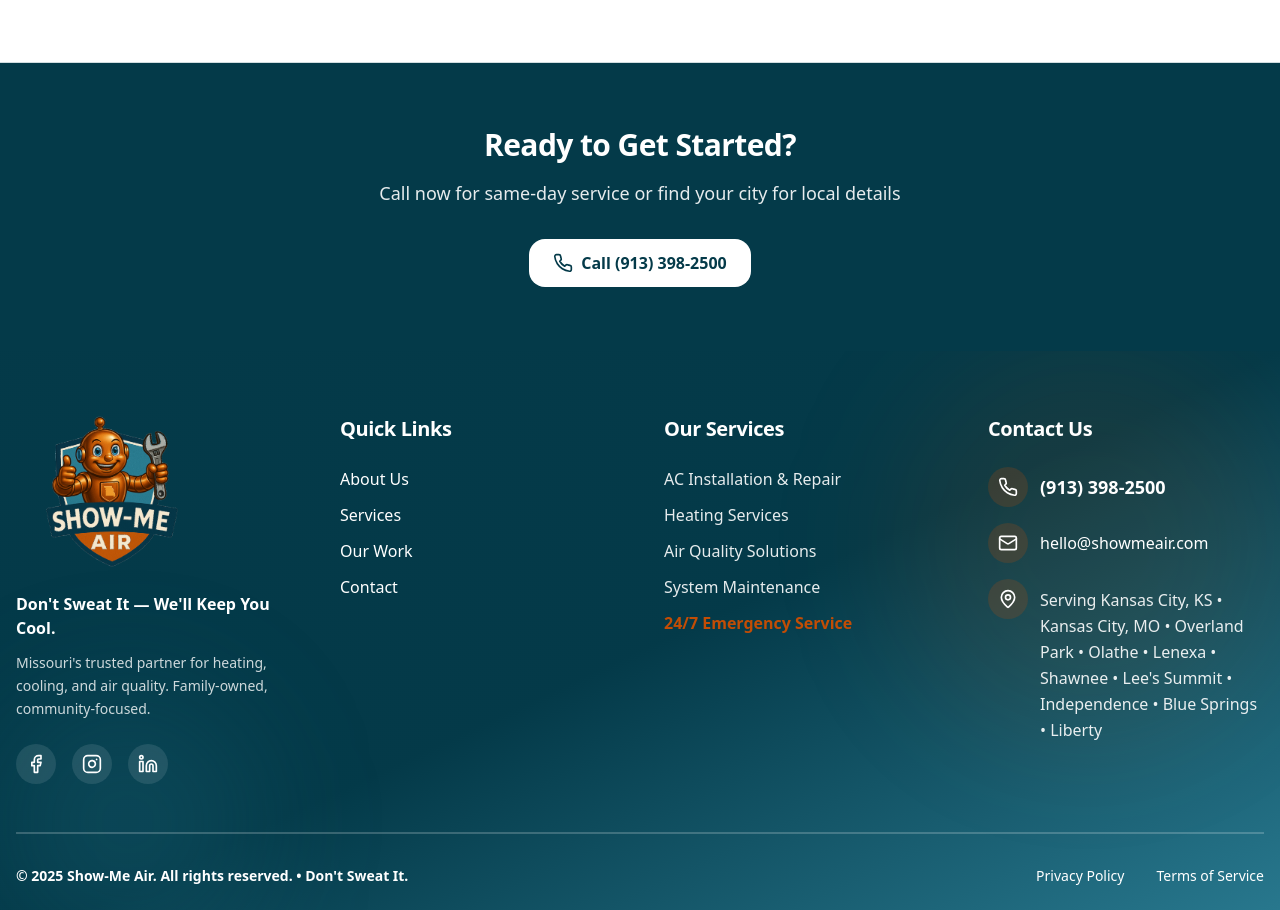
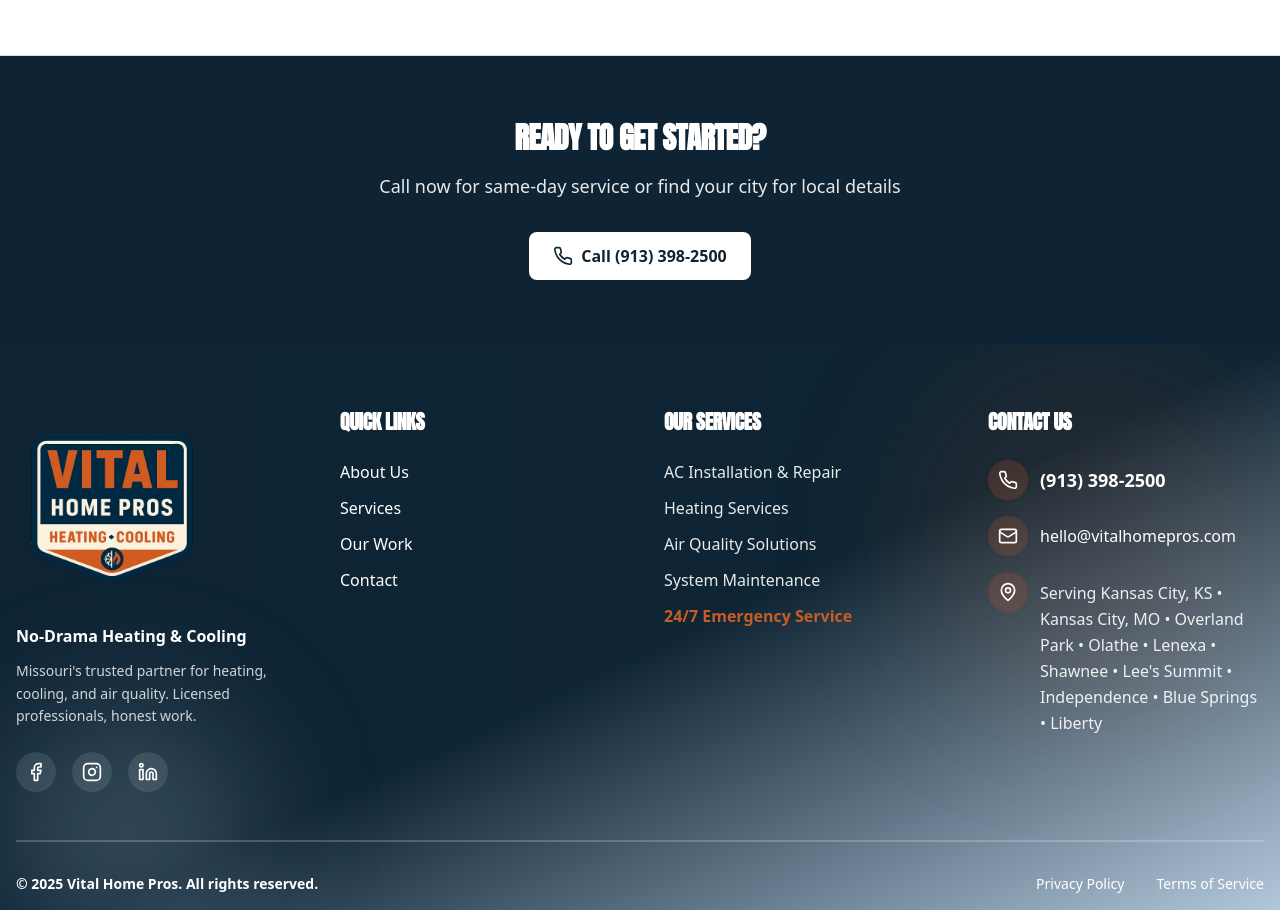
Before and after one commit to landonsmoore57-afk/showme-build-bold, a React (Vite) app: page /services in a window 1280 px wide. Shown: the part 1887-2797 px from the top of the page. Built offline with nearby package versions, Linux system fonts and the light colour scheme; the HTML template or start-up script is replaced by a standard one.

Commit message:
Update branding to Vital Home Pros

```diff
--- a/index.html
+++ b/index.html
@@ -14,18 +14,24 @@
     <meta charset="UTF-8" />
     <link rel="icon" href="/favicon.png" type="image/png">
     <meta name="viewport" content="width=device-width, initial-scale=1.0" />
-    <title>Kansas City HVAC Experts | Show-Me Air</title>
-    <meta name="description" content="Trusted HVAC service in Kansas City metro. Fast AC & furnace repair, installations, 24/7 emergency service. Licensed pros — (913) 219-1136." />
-    <meta name="author" content="Show-Me HVAC" />
-    <meta name="keywords" content="HVAC Missouri, AC repair, heating services, air conditioning installation, furnace repair, St. Louis HVAC, Kansas City HVAC" />
 
-    <meta property="og:title" content="Show-Me HVAC | Missouri Heating & Cooling Experts" />
-    <meta property="og:description" content="Trusted HVAC services for residential and commercial properties across Missouri. AC repair, heating installation, and 24/7 emergency service." />
+    <!-- Google Fonts - Anton for headlines -->
+    <link rel="preconnect" href="https://fonts.googleapis.com">
+    <link rel="preconnect" href="https://fonts.gstatic.com" crossorigin>
+    <link href="https://fonts.googleapis.com/css2?family=Anton&display=swap" rel="stylesheet">
+
+    <title>Kansas City HVAC Experts | Vital Home Pros</title>
+    <meta name="description" content="Trusted HVAC service in Kansas City metro. Fast AC & furnace repair, installations, 24/7 emergency service. Licensed pros — (913) 398-2500." />
+    <meta name="author" content="Vital Home Pros" />
+    <meta name="keywords" content="HVAC Missouri, AC repair, heating services, air conditioning installation, furnace repair, Kansas City HVAC, Vital Home Pros" />
+
+    <meta property="og:title" content="Vital Home Pros | Kansas City Heating & Cooling Experts" />
+    <meta property="og:description" content="Trusted HVAC services for residential and commercial properties across Kansas City metro. AC repair, heating installation, and 24/7 emergency service." />
     <meta property="og:type" content="website" />
     <meta property="og:image" content="/og-image.png" />
 
     <meta name="twitter:card" content="summary_large_image" />
-    <meta name="twitter:site" content="@ShowMeHVAC" />
+    <meta name="twitter:site" content="@VitalHomePros" />
     <meta name="twitter:image" content="/og-image.png" />
   </head>
 
--- a/src/components/About.tsx
+++ b/src/components/About.tsx
@@ -39,7 +39,7 @@ export const About = () => {
           </h2>
           <div className="w-32 h-2 bg-gradient-to-r from-secondary to-orange-600 rounded-full mx-auto mb-8 shadow-lg shadow-secondary/30" />
           <p className="text-xl text-muted-foreground max-w-3xl mx-auto leading-relaxed font-medium">
-            At Show-Me Air, we believe in doing things the Missouri way — honest work, fair prices, and treating every customer like family. Proudly serving Kansas City, Overland Park, Lee's Summit, and surrounding communities.
+            At Vital Home Pros, we believe in doing things the Missouri way — honest work, fair prices, and treating every customer like family. Proudly serving Kansas City, Overland Park, Lee's Summit, and surrounding communities.
           </p>
         </div>
 
--- a/src/components/Footer.tsx
+++ b/src/components/Footer.tsx
@@ -1,4 +1,4 @@
-import logo from "@/assets/show-me-logo-footer.png";
+import logoFooter from "@/assets/vital-home-pros-logo.svg";
 import { Facebook, Instagram, Linkedin, Mail, Phone, MapPin } from "lucide-react";
 
 export const Footer = () => {
@@ -14,12 +14,12 @@ export const Footer = () => {
         <div className="grid md:grid-cols-2 lg:grid-cols-4 gap-12 mb-12">
           {/* Logo & About */}
           <div>
-            <img src={logo} alt="Show-Me Air" className="w-48 mb-6 hover:scale-105 transition-transform duration-300" />
+            <img src={logoFooter} alt="Vital Home Pros" className="w-48 mb-6 hover:scale-105 transition-transform duration-300" />
             <p className="text-base font-bold text-white mb-3">
-              Don't Sweat It — We'll Keep You Cool.
+              No-Drama Heating & Cooling
             </p>
             <p className="text-sm text-primary-foreground/80 mb-6 leading-relaxed">
-              Missouri's trusted partner for heating, cooling, and air quality. Family-owned, community-focused.
+              Missouri's trusted partner for heating, cooling, and air quality. Licensed professionals, honest work.
             </p>
             <div className="flex gap-4">
               <a href="https://facebook.com" target="_blank" rel="noopener noreferrer" className="w-10 h-10 bg-white/10 hover:bg-secondary rounded-full flex items-center justify-center transition-all duration-300 hover:scale-110">
@@ -73,8 +73,8 @@ export const Footer = () => {
                 <div className="w-10 h-10 bg-secondary/20 rounded-full flex items-center justify-center flex-shrink-0">
                   <Mail className="w-5 h-5" />
                 </div>
-                <a href="mailto:hello@showmeair.com" className="hover:text-secondary transition-colors font-medium mt-2">
-                  hello@showmeair.com
+                <a href="mailto:hello@vitalhomepros.com" className="hover:text-secondary transition-colors font-medium mt-2">
+                  hello@vitalhomepros.com
                 </a>
               </div>
               <div className="flex items-start gap-3">
@@ -92,7 +92,7 @@ export const Footer = () => {
         {/* Bottom Bar */}
         <div className="border-t-2 border-white/20 pt-8 mt-12">
           <div className="flex flex-col md:flex-row justify-between items-center gap-4 text-sm">
-            <p className="text-white font-bold">© {currentYear} Show-Me Air. All rights reserved. • Don't Sweat It.</p>
+            <p className="text-white font-bold">© {currentYear} Vital Home Pros. All rights reserved.</p>
             <div className="flex gap-8">
               <a href="#" className="hover:text-secondary transition-colors font-medium">Privacy Policy</a>
               <a href="#" className="hover:text-secondary transition-colors font-medium">Terms of Service</a>
--- a/src/components/JobberContactSection.tsx
+++ b/src/components/JobberContactSection.tsx
@@ -8,7 +8,7 @@ export const JobberContactSection = () => {
         <div className="text-center mb-12">
           <h2 className="text-4xl font-bold mb-4 text-foreground">Get Your Free Quote</h2>
           <p className="text-xl text-muted-foreground max-w-2xl mx-auto">
-            Schedule your service today and experience the Show-Me Air difference
+            Schedule your service today and experience the Vital Home Pros difference
           </p>
         </div>
 
--- a/src/components/Navigation.tsx
+++ b/src/components/Navigation.tsx
@@ -1,4 +1,4 @@
-import logo from "@/assets/show-me-logo.svg";
+import logo from "@/assets/vital-home-pros-logo.svg";
 import { Button } from "@/components/ui/button";
 import { Phone, Menu } from "lucide-react";
 import { useState, useEffect, useRef } from "react";
@@ -53,7 +53,7 @@ export const Navigation = () => {
           <div className="flex items-center">
             <img
               src={logo}
-              alt="Show-Me Air"
+              alt="Vital Home Pros"
               className="h-16 w-auto cursor-pointer hover:scale-105 transition-transform duration-300"
               onClick={handleLogoClick}
             />
--- a/src/components/Testimonials.tsx
+++ b/src/components/Testimonials.tsx
@@ -12,7 +12,7 @@ export const Testimonials = () => {
       name: "Mike Roberts",
       location: "Lee's Summit, MO",
       rating: 5,
-      text: "Show-Me Air saved us during a heat wave! Called in the morning, they came out that afternoon. Professional, friendly, and they cleaned up after themselves. Highly recommend!"
+      text: "Vital Home Pros saved us during a heat wave! Called in the morning, they came out that afternoon. Professional, friendly, and they cleaned up after themselves. Highly recommend!"
     },
     {
       name: "Jennifer Martinez",
@@ -27,7 +27,7 @@ export const Testimonials = () => {
       <div className="container mx-auto px-4">
         <div className="text-center mb-16 animate-slide-up">
           <h2 className="text-3xl md:text-4xl font-bold text-primary mb-4">
-            Why Homeowners Love Show-Me Air
+            Why Homeowners Love Vital Home Pros
           </h2>
           <div className="w-24 h-1.5 bg-secondary rounded-full mx-auto mb-6" />
           <p className="text-lg text-muted-foreground max-w-2xl mx-auto">
--- a/src/components/WhyChooseUs.tsx
+++ b/src/components/WhyChooseUs.tsx
@@ -25,7 +25,7 @@ export const WhyChooseUs = () => {
     {
       icon: Users,
       title: "Family-Owned & Operated",
-      description: "When you call Show-Me Air, you're supporting a local family business. We treat your home like our own because we're part of this community."
+      description: "When you call Vital Home Pros, you're supporting a local family business. We treat your home like our own because we're part of this community."
     },
     {
       icon: Wrench,
@@ -42,7 +42,7 @@ export const WhyChooseUs = () => {
       <div className="container mx-auto px-4 relative z-10">
         <div className="text-center mb-16 animate-slide-up">
           <h2 className="text-3xl md:text-4xl font-extrabold text-white mb-4">
-            Why Choose Show-Me Air?
+            Why Choose Vital Home Pros?
           </h2>
           <div className="w-24 h-1.5 bg-secondary rounded-full mx-auto mb-6" />
           <p className="text-lg text-white/90 max-w-3xl mx-auto">
--- a/src/data/seoData.ts
+++ b/src/data/seoData.ts
@@ -1,13 +1,14 @@
 // Brand constants - centralized contact info
 export const BRAND = {
-  name: "Show-Me Air",
+  name: "Vital Home Pros",
   phone: "(913) 398-2500",
   phoneHref: "tel:+19133982500",
-  email: "hello@showmeair.com",
-  baseUrl: "https://www.showmeair.com",
+  email: "hello@vitalhomepros.com",
+  website: "https://www.vitalhomepros.com",
+  baseUrl: "https://www.vitalhomepros.com",
   hours: "Mon–Sat 7am–8pm; Emergency 24/7",
   license: "HVAC-MO-10293",
-  tagline: "Don't Sweat It — We'll Keep You Cool.",
+  tagline: "No-Drama Heating & Cooling",
   yearsInBusiness: "15"
 };
 
--- a/src/index.css
+++ b/src/index.css
@@ -8,30 +8,30 @@ All colors MUST be HSL.
 
 @layer base {
   :root {
-    /* Show-Me Air Brand Colors - New Brand Guide */
+    /* Vital Home Pros Brand Colors */
     --background: 0 0% 100%;
-    --foreground: 193 90% 15%;
+    --foreground: 205 58% 13%;
 
-    --card: 0 0% 98%;
-    --card-foreground: 193 90% 15%;
+    --card: 44 28% 94%;
+    --card-foreground: 205 58% 13%;
 
     --popover: 0 0% 100%;
-    --popover-foreground: 193 90% 15%;
+    --popover-foreground: 205 58% 13%;
 
-    /* Dark navy/teal from logo (#063748) */
-    --primary: 193 90% 15%;
+    /* Service Navy (#0E2535) - trust color, licensed tech tone */
+    --primary: 205 58% 13%;
     --primary-foreground: 0 0% 100%;
 
-    /* Bright orange from logo (#C05708) */
-    --secondary: 23 95% 39%;
+    /* Vital Orange (#C75B23) - action, urgency, CTAs */
+    --secondary: 21 70% 46%;
     --secondary-foreground: 0 0% 100%;
 
-    /* Teal accent from logo (#2A7C90) */
-    --accent: 193 55% 37%;
-    --accent-foreground: 0 0% 100%;
+    /* Ice Accent (#BFD4E8) - cool side icon accent only */
+    --accent: 209 45% 83%;
+    --accent-foreground: 205 58% 13%;
 
-    --muted: 36 67% 89%;
-    --muted-foreground: 193 30% 45%;
+    --muted: 44 28% 94%;
+    --muted-foreground: 205 30% 35%;
 
     --destructive: 0 84.2% 60.2%;
     --destructive-foreground: 0 0% 100%;
@@ -40,31 +40,31 @@ All colors MUST be HSL.
     --input: 193 20% 85%;
     --ring: 193 90% 15%;
 
-    --radius: 1rem;
+    --radius: 0.5rem;
 
-    /* Hero gradient - energetic teal to navy with warmth */
-    --gradient-hero: linear-gradient(135deg, hsl(193 55% 37%) 0%, hsl(193 90% 15%) 60%, hsl(23 95% 39% / 0.15) 100%);
+    /* Hero gradient - Navy to Orange warmth */
+    --gradient-hero: linear-gradient(135deg, hsl(205 58% 13%) 0%, hsl(205 58% 20%) 60%, hsl(21 70% 46% / 0.15) 100%);
 
-    /* Friendly card gradient - teal accent glow */
-    --gradient-card: linear-gradient(145deg, hsl(0 0% 100%) 0%, hsl(193 55% 98%) 100%);
+    /* Card gradient - Patch Cream subtle */
+    --gradient-card: linear-gradient(145deg, hsl(44 28% 94%) 0%, hsl(0 0% 100%) 100%);
 
-    /* Shield gradient - echoing logo shape */
-    --gradient-shield: linear-gradient(160deg, hsl(193 90% 15%) 0%, hsl(193 55% 37%) 100%);
+    /* Shield gradient - Navy depth */
+    --gradient-shield: linear-gradient(160deg, hsl(205 58% 13%) 0%, hsl(205 58% 25%) 100%);
 
-    /* Orange accent gradient */
-    --gradient-orange: linear-gradient(135deg, hsl(23 95% 39%) 0%, hsl(16 90% 45%) 100%);
+    /* Orange accent gradient - Vital Orange warmth */
+    --gradient-orange: linear-gradient(135deg, hsl(21 70% 46%) 0%, hsl(21 70% 52%) 100%);
 
-    /* Warm glow for CTAs */
-    --glow-orange: 0 8px 32px hsl(23 95% 39% / 0.35);
-    --glow-orange-hover: 0 12px 40px hsl(23 95% 39% / 0.5);
+    /* Vital Orange glow for CTAs */
+    --glow-orange: 0 8px 32px hsl(21 70% 46% / 0.35);
+    --glow-orange-hover: 0 12px 40px hsl(21 70% 46% / 0.5);
 
-    /* Teal glow for accents */
-    --glow-teal: 0 6px 24px hsl(193 55% 37% / 0.25);
+    /* Ice accent glow (minimal use) */
+    --glow-ice: 0 6px 24px hsl(209 45% 83% / 0.25);
 
-    /* Friendly shadows with warmth */
-    --shadow-friendly: 0 4px 20px hsl(193 90% 15% / 0.08);
-    --shadow-friendly-hover: 0 10px 35px hsl(193 90% 15% / 0.15);
-    --shadow-card: 0 2px 12px hsl(193 55% 37% / 0.08);
+    /* Professional shadows - workwear patch feel */
+    --shadow-friendly: 0 4px 20px hsl(205 58% 13% / 0.08);
+    --shadow-friendly-hover: 0 10px 35px hsl(205 58% 13% / 0.15);
+    --shadow-card: 0 2px 12px hsl(205 58% 13% / 0.08);
 
     /* Smooth bouncy transitions */
     --transition-smooth: all 0.3s cubic-bezier(0.4, 0, 0.2, 1);
@@ -72,32 +72,32 @@ All colors MUST be HSL.
   }
 
   .dark {
-    --background: 193 90% 10%;
+    --background: 205 58% 10%;
     --foreground: 0 0% 98%;
 
-    --card: 193 90% 12%;
+    --card: 205 58% 12%;
     --card-foreground: 0 0% 98%;
 
-    --popover: 193 90% 12%;
+    --popover: 205 58% 12%;
     --popover-foreground: 0 0% 98%;
 
     --primary: 0 0% 98%;
-    --primary-foreground: 193 90% 15%;
+    --primary-foreground: 205 58% 13%;
 
-    --secondary: 23 95% 39%;
+    --secondary: 21 70% 46%;
     --secondary-foreground: 0 0% 100%;
 
-    --accent: 193 55% 50%;
-    --accent-foreground: 0 0% 100%;
+    --accent: 209 45% 83%;
+    --accent-foreground: 205 58% 13%;
 
-    --muted: 193 40% 20%;
-    --muted-foreground: 193 20% 70%;
+    --muted: 205 40% 20%;
+    --muted-foreground: 205 20% 70%;
 
     --destructive: 0 62.8% 30.6%;
     --destructive-foreground: 0 0% 98%;
 
-    --border: 193 40% 25%;
-    --input: 193 40% 25%;
+    --border: 205 40% 25%;
+    --input: 205 40% 25%;
     --ring: 0 0% 98%;
   }
 }
@@ -116,7 +116,10 @@ All colors MUST be HSL.
 
   h1, h2, h3, h4, h5, h6 {
     @apply font-bold;
+    font-family: 'Anton', sans-serif;
+    text-transform: uppercase;
     letter-spacing: -0.02em;
+    line-height: 1.05;
   }
 
   /* Friendly geometric decorations */
--- a/src/pages/NotFound.tsx
+++ b/src/pages/NotFound.tsx
@@ -12,8 +12,8 @@ const NotFound = () => {
   return (
     <>
       <Helmet>
-        <title>Page Not Found | Show-Me Air</title>
-        <meta name="description" content="The page you're looking for doesn't exist. Return to Show-Me Air's homepage for HVAC services in Kansas City." />
+        <title>Page Not Found | Vital Home Pros</title>
+        <meta name="description" content="The page you're looking for doesn't exist. Return to Vital Home Pros' homepage for HVAC services in Kansas City." />
         <meta name="robots" content="noindex,follow" />
       </Helmet>
       <div className="flex min-h-screen items-center justify-center bg-gray-100">
```
Also changed, not shown: src/assets/vital-home-pros-logo.svg (added).
